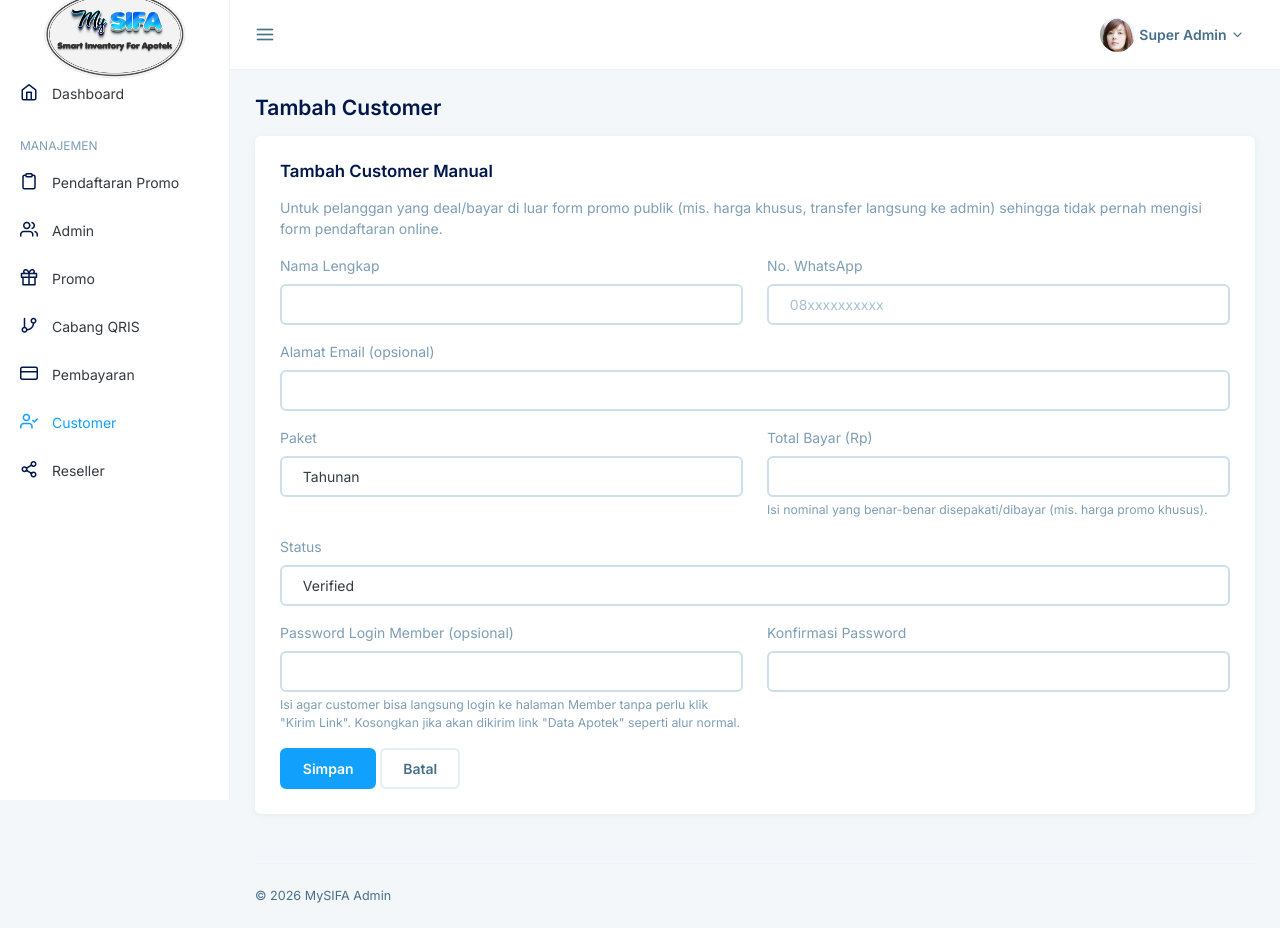
After one commit to 326167Dian/jia, a Laravel app: page /yusuf/customer/create in a window 1280 px wide. The commit adds this page. Run offline with Laravel 12, Linux system fonts and the light colour scheme; a user stored in the database is signed in; data comes from the database, SQL or seed files in the repository; some libraries are stand-ins or nearby versions.

Commit message:
tambah manual data customer

```diff
--- a/app/Http/Controllers/Admin/CustomerController.php
+++ b/app/Http/Controllers/Admin/CustomerController.php
@@ -4,6 +4,8 @@ namespace App\Http\Controllers\Admin;
 
 use App\Http\Controllers\Controller;
 use App\Models\PromoOrder;
+use Illuminate\Http\Request;
+use Illuminate\Support\Str;
 
 class CustomerController extends Controller
 {
@@ -13,4 +15,80 @@ class CustomerController extends Controller
 
         return view('backend.customers.index', compact('customers'));
     }
+
+    /**
+     * Form tambah customer manual -- untuk pelanggan yang deal/bayar di luar
+     * form promo publik (mis. harga khusus teman, transfer langsung ke admin)
+     * sehingga tidak pernah mengisi form pendaftaran + upload bukti transfer.
+     */
+    public function create()
+    {
+        return view('backend.customers.create');
+    }
+
+    public function store(Request $request)
+    {
+        $data = $request->validate([
+            'name' => ['required', 'string', 'max:100'],
+            'phone' => ['required', 'string', 'max:30'],
+            'email' => ['nullable', 'email', 'max:150'],
+            'billing_period' => ['required', 'in:monthly,yearly'],
+            'final_amount' => ['required', 'integer', 'min:0'],
+            'status' => ['required', 'in:pending,verified,rejected'],
+            'password' => ['nullable', 'string', 'min:8', 'confirmed'],
+        ]);
+
+        $order = PromoOrder::create([
+            'order_code' => 'MYS-'.strtoupper(Str::random(8)),
+            'name' => $data['name'],
+            'phone' => $data['phone'],
+            'email' => $data['email'] ?? null,
+            'amount' => $data['final_amount'],
+            'billing_period' => $data['billing_period'],
+            'discount_amount' => 0,
+            'final_amount' => $data['final_amount'],
+            'status' => $data['status'],
+            'password' => $data['password'] ?? null,
+        ]);
+
+        return redirect()->route('admin.customers.index')
+            ->with('success', "Customer \"{$order->name}\" ({$order->order_code}) berhasil ditambahkan secara manual.");
+    }
+
+    public function edit(PromoOrder $customer)
+    {
+        return view('backend.customers.edit', ['customer' => $customer]);
+    }
+
+    public function update(Request $request, PromoOrder $customer)
+    {
+        $data = $request->validate([
+            'name' => ['required', 'string', 'max:100'],
+            'phone' => ['required', 'string', 'max:30'],
+            'email' => ['nullable', 'email', 'max:150'],
+            'billing_period' => ['required', 'in:monthly,yearly'],
+            'final_amount' => ['required', 'integer', 'min:0'],
+            'status' => ['required', 'in:pending,verified,rejected'],
+            'password' => ['nullable', 'string', 'min:8', 'confirmed'],
+        ]);
+
+        $customer->fill([
+            'name' => $data['name'],
+            'phone' => $data['phone'],
+            'email' => $data['email'] ?? null,
+            'amount' => $data['final_amount'],
+            'final_amount' => $data['final_amount'],
+            'billing_period' => $data['billing_period'],
+            'status' => $data['status'],
+        ]);
+
+        if (! empty($data['password'])) {
+            $customer->password = $data['password'];
+        }
+
+        $customer->save();
+
+        return redirect()->route('admin.customers.index')
+            ->with('success', "Data customer \"{$customer->name}\" berhasil diperbarui.");
+    }
 }
--- /dev/null
+++ b/resources/views/backend/customers/_form.blade.php
@@ -0,0 +1,87 @@
+@php
+    $c = $customer ?? null;
+@endphp
+
+@if ($c)
+    <div class="form-group mb-3">
+        <label class="form-label">Kode Pendaftaran</label>
+        <input type="text" value="{{ $c->order_code }}" class="form-control" disabled>
+    </div>
+@endif
+
+<div class="row">
+    <div class="col-md-6">
+        <div class="form-group mb-3">
+            <label class="form-label">Nama Lengkap</label>
+            <input type="text" name="name" value="{{ old('name', $c->name ?? '') }}" class="form-control @error('name') is-invalid @enderror" required>
+            @error('name') <div class="invalid-feedback">{{ $message }}</div> @enderror
+        </div>
+    </div>
+    <div class="col-md-6">
+        <div class="form-group mb-3">
+            <label class="form-label">No. WhatsApp</label>
+            <input type="text" name="phone" value="{{ old('phone', $c->phone ?? '') }}" class="form-control @error('phone') is-invalid @enderror" placeholder="08xxxxxxxxxx" required>
+            @error('phone') <div class="invalid-feedback">{{ $message }}</div> @enderror
+        </div>
+    </div>
+</div>
+
+<div class="form-group mb-3">
+    <label class="form-label">Alamat Email (opsional)</label>
+    <input type="email" name="email" value="{{ old('email', $c->email ?? '') }}" class="form-control @error('email') is-invalid @enderror">
+    @error('email') <div class="invalid-feedback">{{ $message }}</div> @enderror
+</div>
+
+<div class="row">
+    <div class="col-md-6">
+        <div class="form-group mb-3">
+            <label class="form-label">Paket</label>
+            <select name="billing_period" class="form-control @error('billing_period') is-invalid @enderror" required>
+                <option value="yearly" {{ old('billing_period', $c->billing_period ?? 'yearly') === 'yearly' ? 'selected' : '' }}>Tahunan</option>
+                <option value="monthly" {{ old('billing_period', $c->billing_period ?? '') === 'monthly' ? 'selected' : '' }}>Bulanan</option>
+            </select>
+            @error('billing_period') <div class="invalid-feedback">{{ $message }}</div> @enderror
+        </div>
+    </div>
+    <div class="col-md-6">
+        <div class="form-group mb-3">
+            <label class="form-label">Total Bayar (Rp)</label>
+            <input type="number" name="final_amount" value="{{ old('final_amount', $c->final_amount ?? '') }}" class="form-control @error('final_amount') is-invalid @enderror" min="0" required>
+            @error('final_amount') <div class="invalid-feedback">{{ $message }}</div> @enderror
+            <div class="form-text">Isi nominal yang benar-benar disepakati/dibayar (mis. harga promo khusus).</div>
+        </div>
+    </div>
+</div>
+
+<div class="form-group mb-3">
+    <label class="form-label">Status</label>
+    <select name="status" class="form-control @error('status') is-invalid @enderror" required>
+        <option value="verified" {{ old('status', $c->status ?? 'verified') === 'verified' ? 'selected' : '' }}>Verified</option>
+        <option value="pending" {{ old('status', $c->status ?? '') === 'pending' ? 'selected' : '' }}>Pending</option>
+        <option value="rejected" {{ old('status', $c->status ?? '') === 'rejected' ? 'selected' : '' }}>Rejected</option>
+    </select>
+    @error('status') <div class="invalid-feedback">{{ $message }}</div> @enderror
+</div>
+
+<div class="row">
+    <div class="col-md-6">
+        <div class="form-group mb-3">
+            <label class="form-label">{{ $c ? 'Password Baru (opsional)' : 'Password Login Member (opsional)' }}</label>
+            <input type="password" name="password" class="form-control @error('password') is-invalid @enderror" minlength="8">
+            @error('password') <div class="invalid-feedback">{{ $message }}</div> @enderror
+            <div class="form-text">
+                @if ($c)
+                    Kosongkan jika tidak ingin mengubah password.
+                @else
+                    Isi agar customer bisa langsung login ke halaman Member tanpa perlu klik "Kirim Link". Kosongkan jika akan dikirim link "Data Apotek" seperti alur normal.
+                @endif
+            </div>
+        </div>
+    </div>
+    <div class="col-md-6">
+        <div class="form-group mb-3">
+            <label class="form-label">Konfirmasi Password</label>
+            <input type="password" name="password_confirmation" class="form-control" minlength="8">
+        </div>
+    </div>
+</div>
--- /dev/null
+++ b/resources/views/backend/customers/create.blade.php
@@ -0,0 +1,20 @@
+@extends('backend.layout')
+
+@section('title', 'Tambah Customer')
+
+@section('content')
+    <div class="card">
+        <div class="card-body">
+            <h5 class="mb-3">Tambah Customer Manual</h5>
+            <p class="text-muted">Untuk pelanggan yang deal/bayar di luar form promo publik (mis. harga khusus, transfer langsung ke admin) sehingga tidak pernah mengisi form pendaftaran online.</p>
+
+            <form method="POST" action="{{ route('admin.customers.store') }}">
+                @csrf
+                @include('backend.customers._form')
+
+                <button type="submit" class="btn btn-primary">Simpan</button>
+                <a href="{{ route('admin.customers.index') }}" class="btn btn-outline-secondary">Batal</a>
+            </form>
+        </div>
+    </div>
+@endsection
--- a/routes/web.php
+++ b/routes/web.php
@@ -152,6 +152,10 @@ Route::prefix('yusuf')->name('admin.')->group(function () {
         Route::post('/pembayaran', [PaymentSettingController::class, 'update'])->name('payment.update');
 
         Route::get('/customer', [CustomerController::class, 'index'])->name('customers.index');
+        Route::get('/customer/create', [CustomerController::class, 'create'])->name('customers.create');
+        Route::post('/customer', [CustomerController::class, 'store'])->name('customers.store');
+        Route::get('/customer/{customer}/edit', [CustomerController::class, 'edit'])->name('customers.edit');
+        Route::put('/customer/{customer}', [CustomerController::class, 'update'])->name('customers.update');
 
         Route::get('/profil', [AdminProfileController::class, 'edit'])->name('profile.edit');
         Route::post('/profil', [AdminProfileController::class, 'update'])->name('profile.update');
```
Also changed, not shown: resources/views/backend/customers/edit.blade.php (added, +20 -0 lines), resources/views/backend/customers/index.blade.php (+9 -1 lines).
